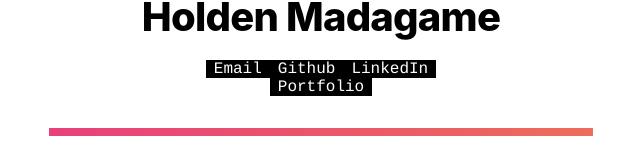
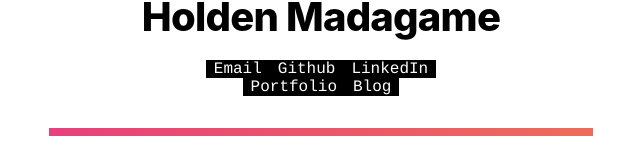
Before and after one commit to holdenmad/portfolio, a Next.js app: page / in a window 1280 px wide. Shown: the part 199-367 px from the top of the page, without its empty margins (319-959 px from the left). Built offline with nearby package versions, Linux system fonts and the light colour scheme.

Commit message:
Show link to Blog on homepage / publish blog

```diff
--- a/components/Navigation.js
+++ b/components/Navigation.js
@@ -9,9 +9,9 @@ const Navigation = () => {
       <div className={utilStyles.navLink}>
         <Link href="/portfolio">Portfolio</Link>
       </div>
-      {/* <div className={utilStyles.navLink}>
+      <div className={utilStyles.navLink}>
         <Link href="/blog">Blog</Link>
-      </div> */}
+      </div>
     </div>
   );
 };
```
